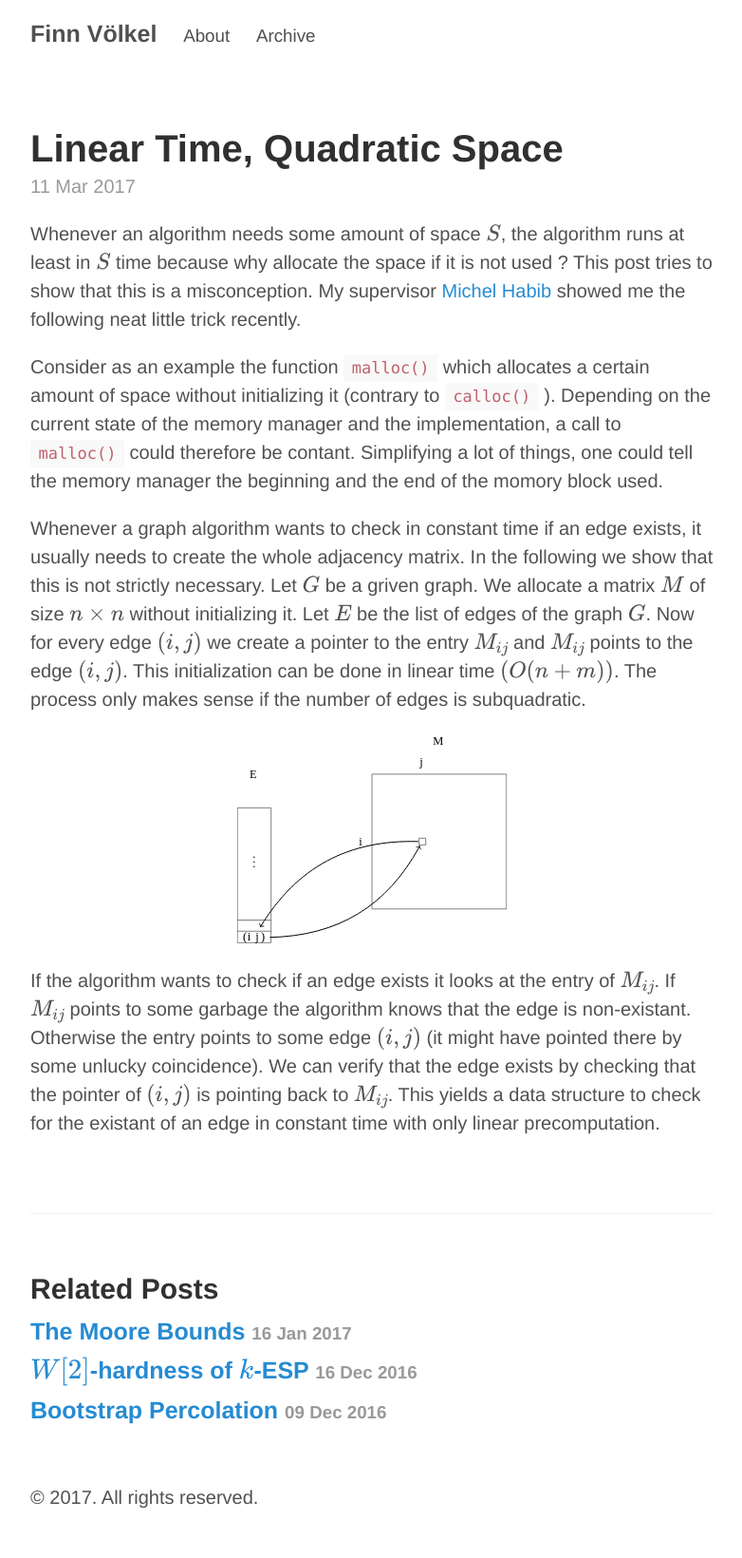
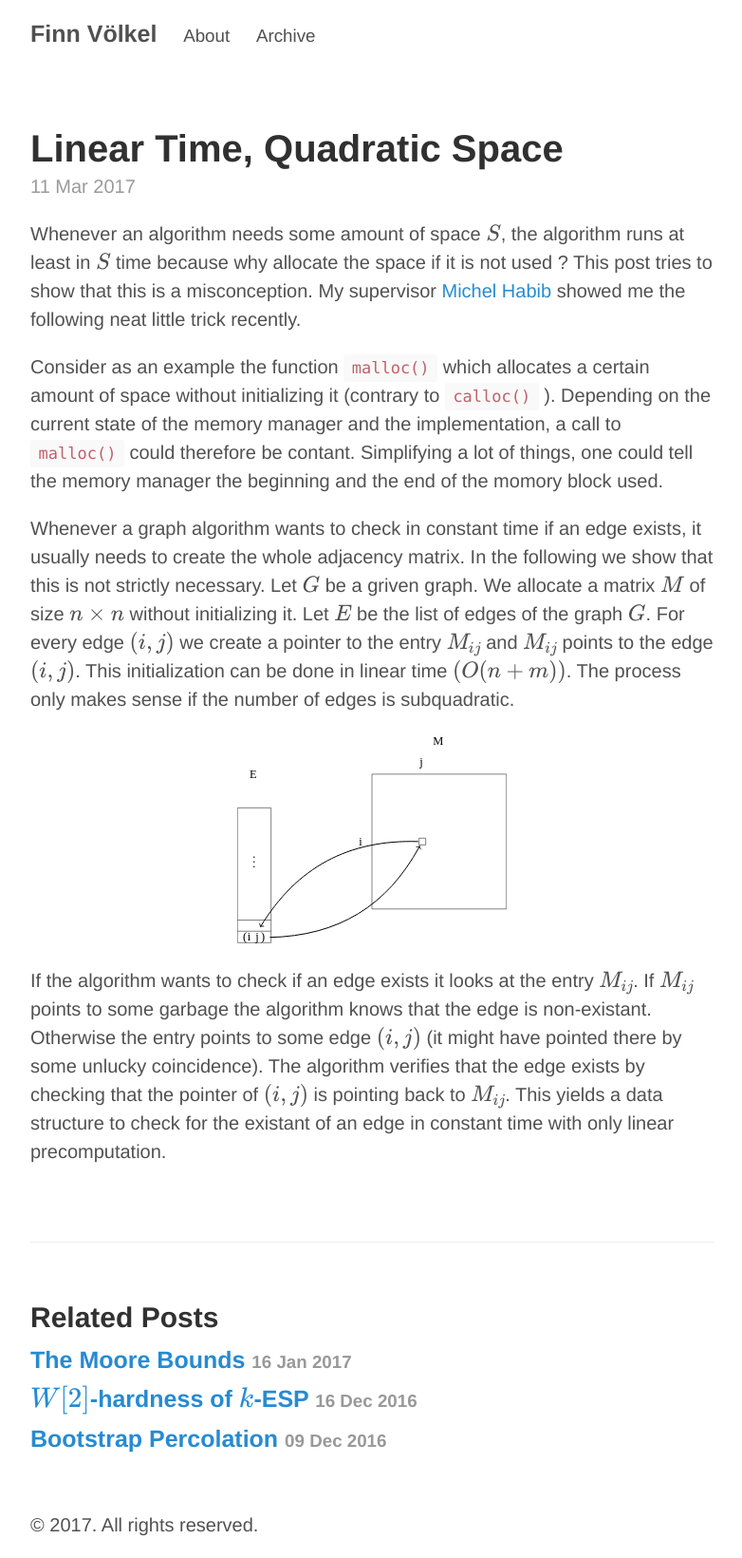
Before and after one commit to FiV0/FiV0.github.io, a Jekyll site: the page built from _posts/2017-03-11-linear-time-quadratic-space.md, in a window 1280 px wide. Shown: the whole page at 95% size, without its empty margins (248-1030 px from the left). Built offline with Jekyll 4.4.1, drawn with Linux system fonts in a browser that asks for light colours; formulas are drawn with MathJax 3; before the commit the page ends 1611 px from its top, so only the background shows below that.

Commit message:
minor changes

```diff
--- a/_posts/2017-03-11-linear-time-quadratic-space.md
+++ b/_posts/2017-03-11-linear-time-quadratic-space.md
@@ -17,15 +17,15 @@ could therefore be contant. Simplifying a lot of things, one could tell the memo
 
 Whenever a graph algorithm wants to check in constant time if an edge exists, it usually needs to create the whole adjacency matrix. In the following we show that this is not strictly necessary. Let $G$ be a griven graph.
 We allocate a matrix $M$ of size $n \times n$ without initializing it. Let $E$ be the list of edges of the graph $G$.
-Now for every edge $(i,j)$ we create a pointer to the entry
+For every edge $(i,j)$ we create a pointer to the entry
 $$M_{ij}$$ and $$M_{ij}$$ points to the edge $(i,j)$. This initialization can be done in linear time $(O(n+m))$.
 The process only makes sense if the number of edges is subquadratic.
 
 ![Illustration](assets/edge-matrix.svg ){: .center-image }
 
-If the algorithm wants to check if an edge exists it looks at the entry of $M_{ij}$.
+If the algorithm wants to check if an edge exists it looks at the entry $M_{ij}$.
 If $$M_{ij}$$ points to some garbage the algorithm knows that the edge is non-existant.
 Otherwise the entry points to some edge $(i,j)$ (it might have pointed there by some unlucky coincidence).
-We can verify that the edge exists by checking
+The algorithm verifies that the edge exists by checking
 that the pointer of $(i,j)$ is pointing back to $$M_{ij}$$.
 This yields a data structure to check for the existant of an edge in constant time with only linear precomputation.
```
